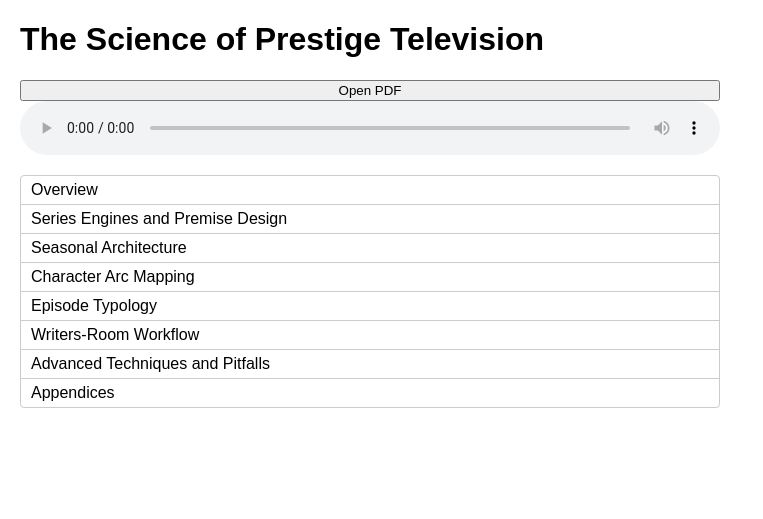
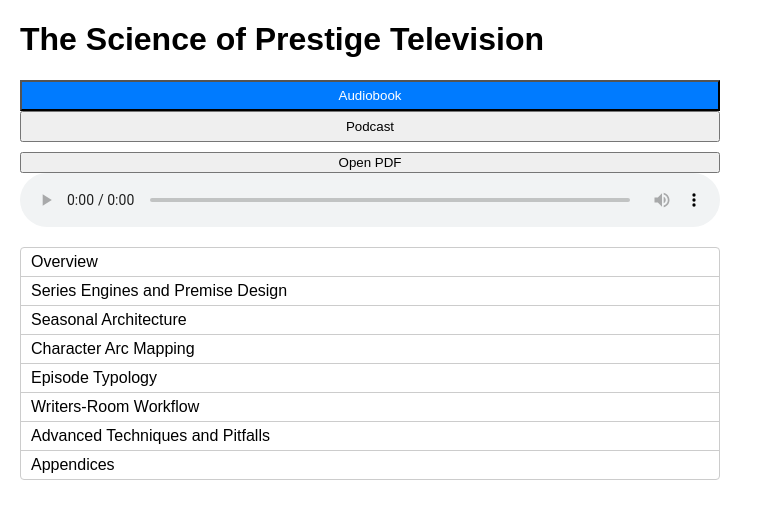
Before and after one commit to myk410/advanced_writing, a Flask app: page / in a window 1280 px wide. Shown: the top 519 px of the page, without its empty margins (0-763 px from the left). Run offline with Flask 3, Linux system fonts and the light colour scheme; data that the repository does not hold is empty.

Commit message:
Test podcast API

```diff
--- a/main.py
+++ b/main.py
@@ -8,7 +8,7 @@ servers and the Flask CLI.
 from pathlib import Path
 import json
 
-from flask import Flask, render_template
+from flask import Flask, Response, jsonify, render_template, url_for
 
 app = Flask(__name__)
 
@@ -27,5 +27,39 @@ def index() -> str:
     return render_template("index.html", book_title=book_title, chapters=chapters)
 
 
+@app.route("/podcasts")
+def podcasts() -> Response:
+    """Return metadata for available podcast files.
+
+    The response is a JSON array with objects containing ``id`` (chapter
+    number), ``title`` and ``src`` URL for each podcast MP3. Chapter ``0`` is
+    excluded.
+
+    Returns:
+        JSON list describing available podcast audio files.
+    """
+    json_path = Path(app.static_folder) / "The Science of Prestige Television.json"
+    with json_path.open(encoding="utf-8") as handle:
+        chapters = {int(c["id"]): c["title"] for c in json.load(handle)["chapters"]}
+    podcast_dir = Path(app.static_folder) / "podcast"
+    files = []
+    for path in sorted(podcast_dir.glob("*.mp3")):
+        try:
+            chap_id = int(path.stem)
+        except ValueError:  # skip unexpected files
+            continue
+        if chap_id == 0:
+            continue
+        files.append(
+            {
+                "id": chap_id,
+                "title": chapters.get(chap_id, f"Chapter {chap_id}"),
+                "src": url_for("static", filename=f"podcast/{path.name}"),
+            }
+        )
+    files.sort(key=lambda item: item["id"])
+    return jsonify(files)
+
+
 if __name__ == "__main__":  # pragma: no cover - convenience for local running
     app.run(debug=True)
--- a/templates/index.html
+++ b/templates/index.html
@@ -15,19 +15,34 @@
             width: 100%;
             max-width: 100%;
         }
-        #chapters {
+        #tabs {
+            margin: 10px 0;
+        }
+        .tab-button {
+            padding: 6px 12px;
+            margin-right: 5px;
+            cursor: pointer;
+        }
+        .tab-button.active {
+            background-color: #007bff;
+            color: #fff;
+        }
+        #chapters,
+        #podcastList {
             list-style: none;
             padding: 0;
             border: 1px solid #ccc;
             border-radius: 4px;
         }
-        #chapters > li {
+        #chapters > li,
+        #podcastList > li {
             margin: 0;
             cursor: pointer;
             padding: 5px 10px;
             border-bottom: 1px solid #ccc;
         }
-        #chapters > li:last-child {
+        #chapters > li:last-child,
+        #podcastList > li:last-child {
             border-bottom: none;
         }
         .section-list {
@@ -55,8 +70,13 @@
 </head>
 <body>
     <h1>{{ book_title }}</h1>
+    <div id="tabs">
+        <button class="tab-button active" data-target="audiobook">Audiobook</button>
+        <button class="tab-button" data-target="podcasts">Podcast</button>
+    </div>
     <button id="pdf-button">Open PDF</button>
     <audio id="audioPlayer" controls></audio>
+    <div id="audiobook" class="tab-content">
         <ul id="chapters">
             {% for chapter in chapters %}
             {% if chapter.id == 0 %}
@@ -82,6 +102,10 @@
             {% endif %}
             {% endfor %}
         </ul>
+    </div>
+    <div id="podcasts" class="tab-content" style="display: none;">
+        <ul id="podcastList"></ul>
+    </div>
     <script>
         const pdfPath = "{{ url_for(
             'static',
```
Also changed, not shown: static/js/player.js (+47 -10 lines), tests/test_app.py (+10 -1 lines), README.md. Lines whose indentation alone changed are shown as unchanged.
